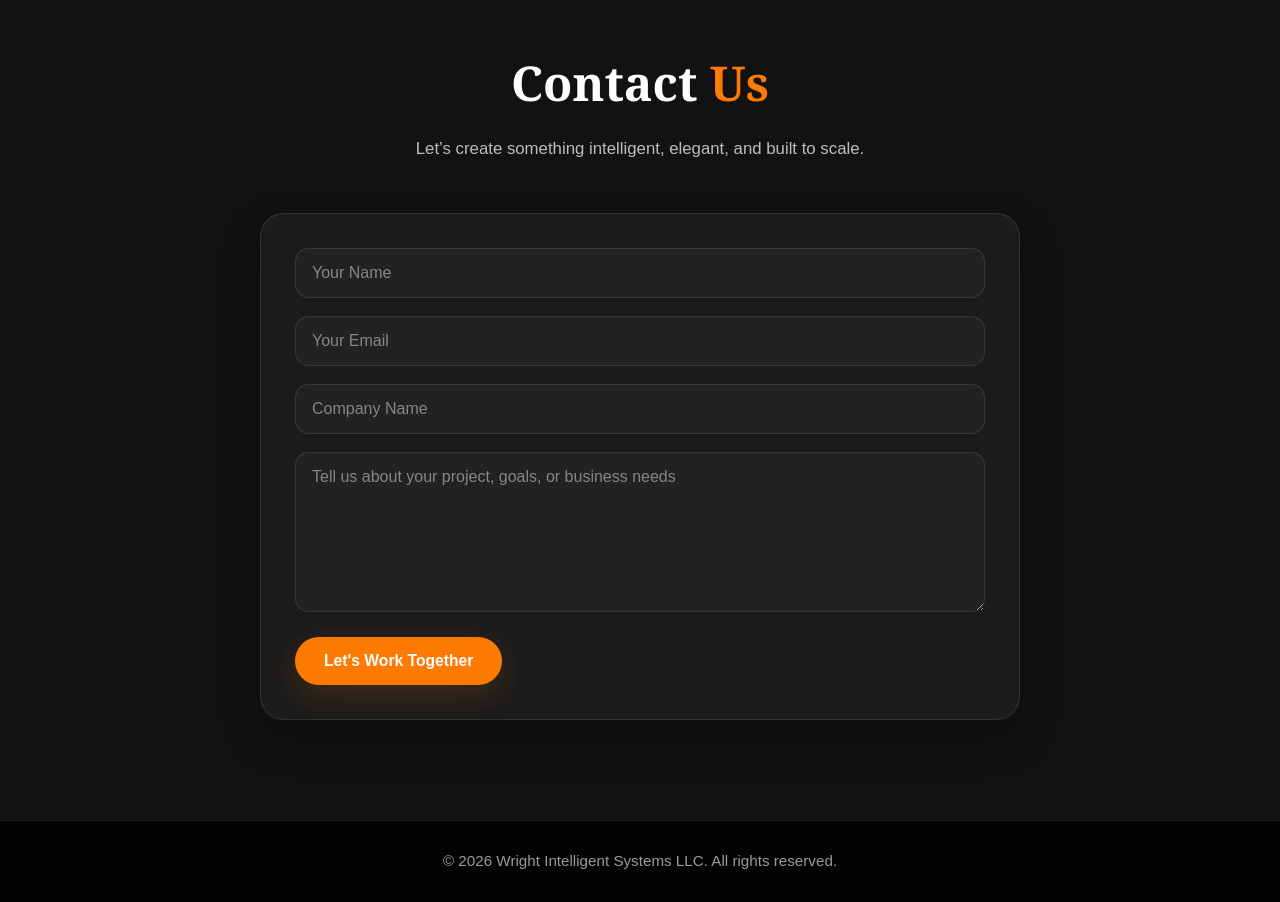
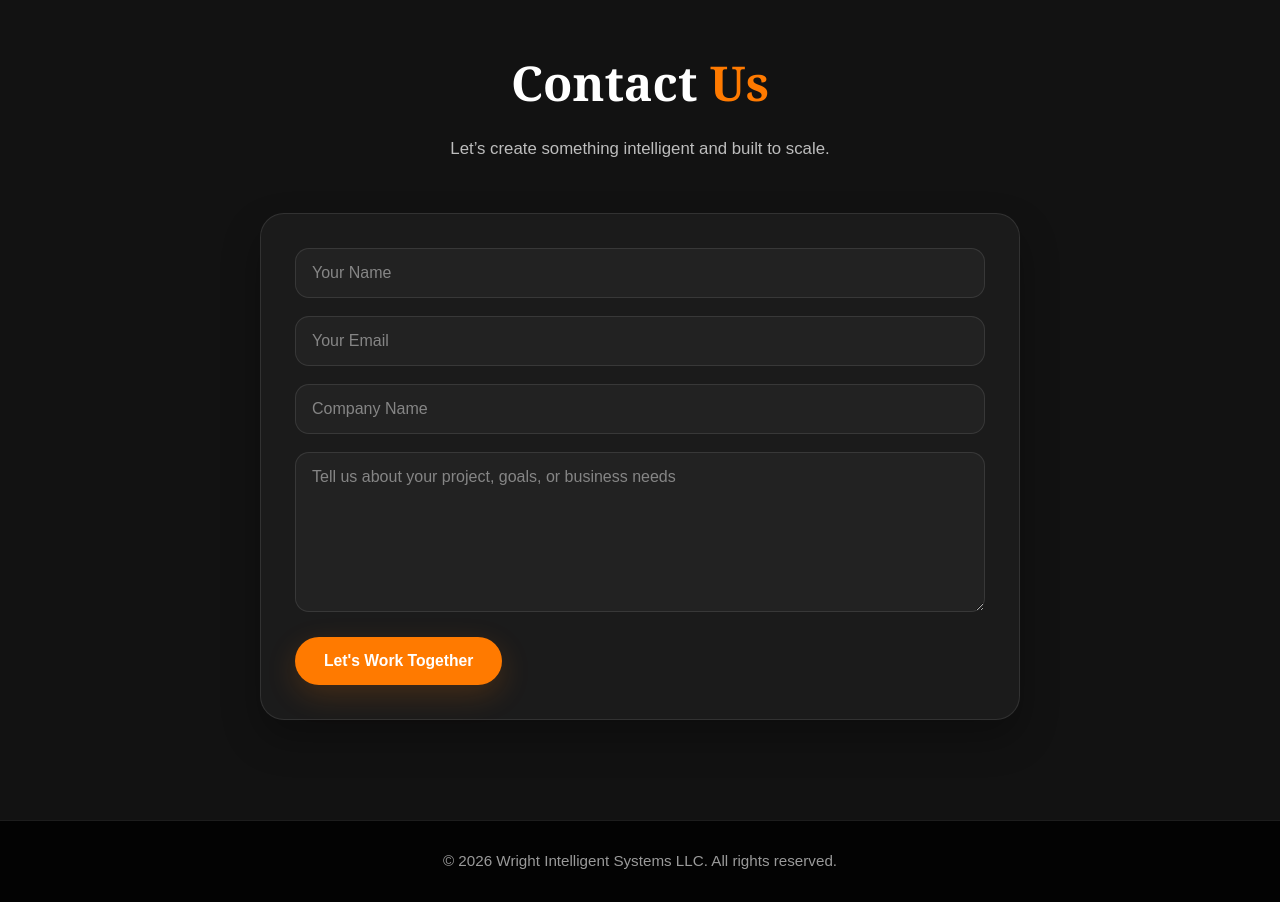
Before and after one commit to Law-wright/Startup, a plain HTML site: page index.html in a window 1280 px wide. Shown: the part 4000-4902 px from the top of the page. Drawn offline with Linux system fonts and the light colour scheme; a script that the page names is missing.

Commit message:
Minor changes

```diff
--- a/index.html
+++ b/index.html
@@ -232,7 +232,7 @@
     <div class="container">
       <h2 class="section-title">Contact <span>Us</span></h2>
       <p class="section-subtitle">
-        Let’s create something intelligent, elegant, and built to scale.
+        Let’s create something intelligent and built to scale.
       </p>
 
       <form class="contact-form">
```
